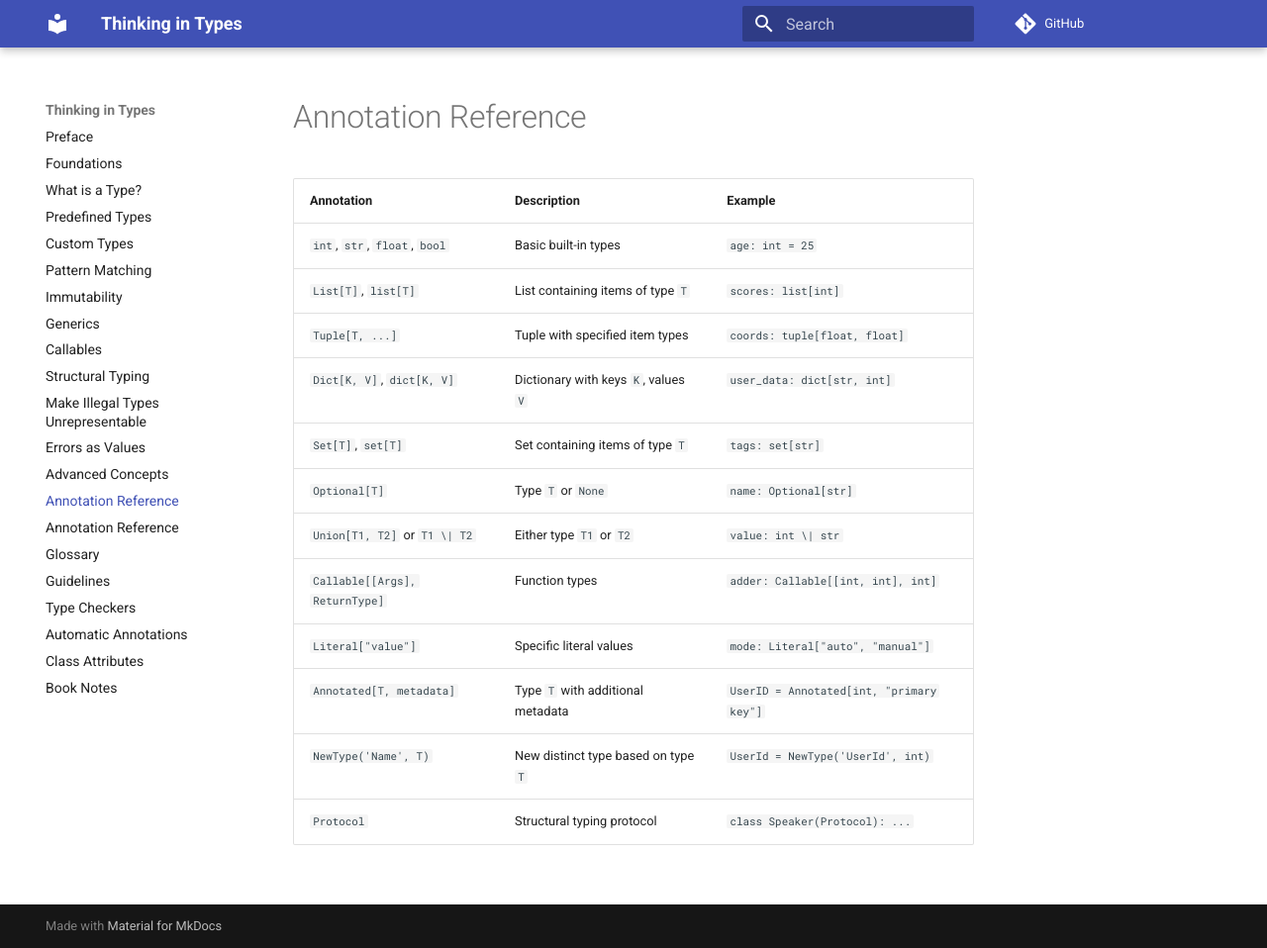
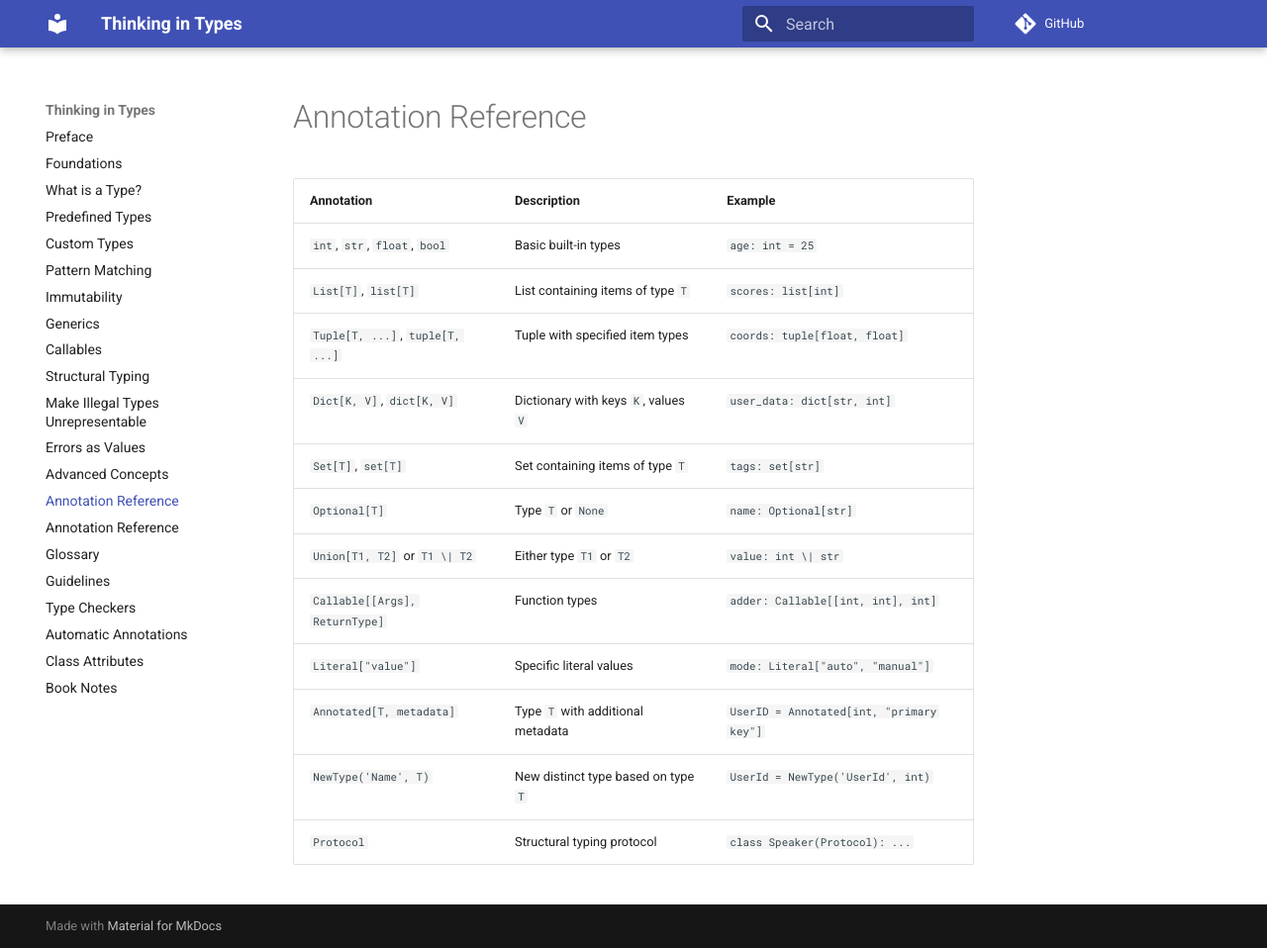
Before and after one commit to ThinkingInTypes/ThinkingInTypes.github.io, an MkDocs documentation site: the page built from Chapters/A1_Annotation_Reference.md, in a window 1280 px wide and 958 px high. Shown: the whole window at 99% size. Built offline with MkDocs 1.6.1 and Material for MkDocs 9.7.7, drawn with Linux system fonts in a browser that asks for light colours; comment, search, counter and statistics services are not loaded.

Commit message:
appendix fixes

```diff
--- a/Chapters/A1_Annotation_Reference.md
+++ b/Chapters/A1_Annotation_Reference.md
@@ -4,7 +4,7 @@
 |-----------------------------------|-------------------------------------|------------------------------------------|
 | `int`, `str`, `float`, `bool`     | Basic built-in types                | `age: int = 25`                          |
 | `List[T]`, `list[T]`              | List containing items of type `T`   | `scores: list[int]`                      |
-| `Tuple[T, ...]`                   | Tuple with specified item types     | `coords: tuple[float, float]`            |
+| `Tuple[T, ...]`, `tuple[T, ...]`  | Tuple with specified item types     | `coords: tuple[float, float]`            |
 | `Dict[K, V]`, `dict[K, V]`        | Dictionary with keys `K`, values `V`| `user_data: dict[str, int]`              |
 | `Set[T]`, `set[T]`                | Set containing items of type `T`    | `tags: set[str]`                         |
 | `Optional[T]`                     | Type `T` or `None`                  | `name: Optional[str]`                    |
```
Also changed, not shown: Chapters/A3_Glossary.md (+2 -0 lines).
